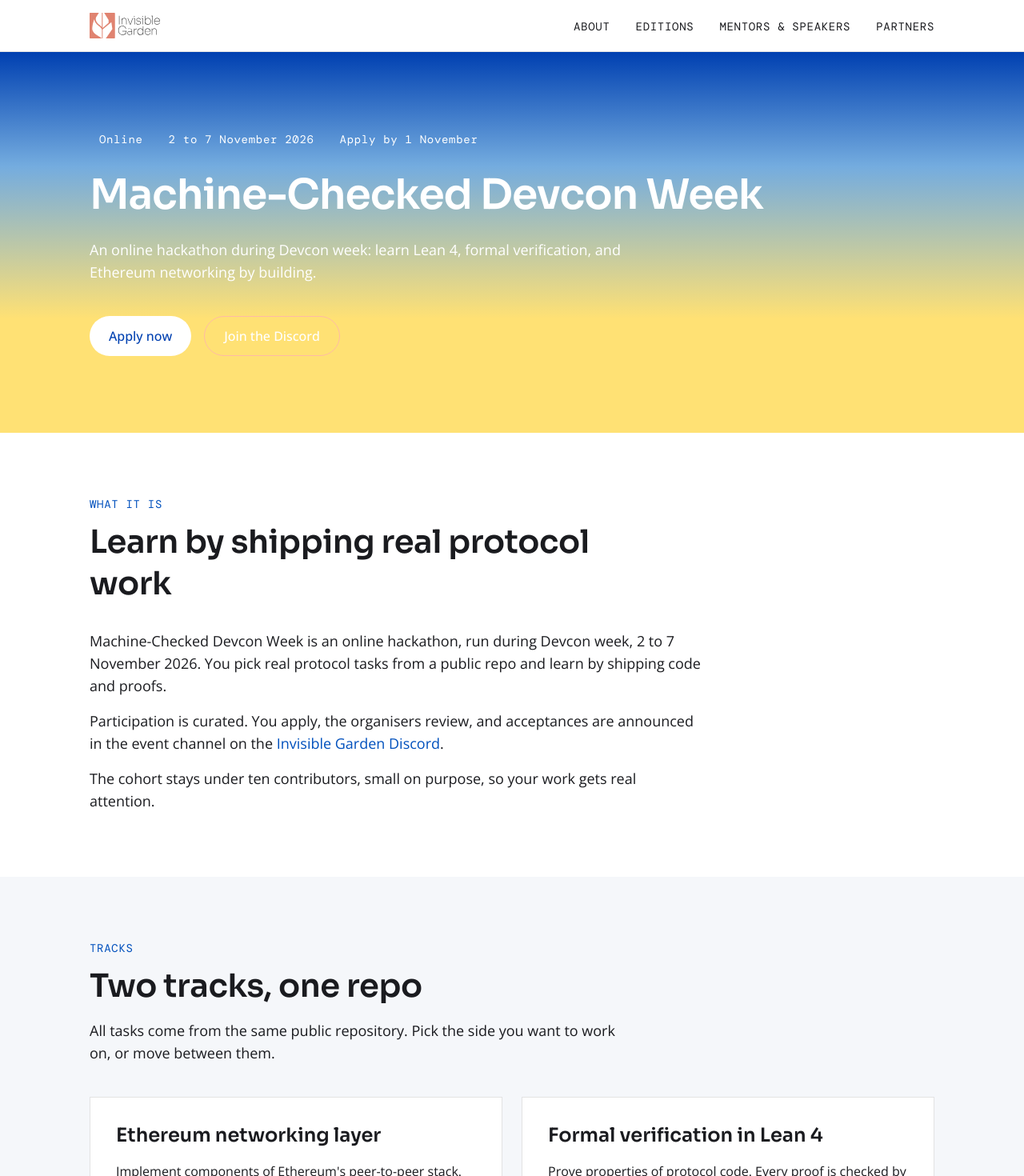
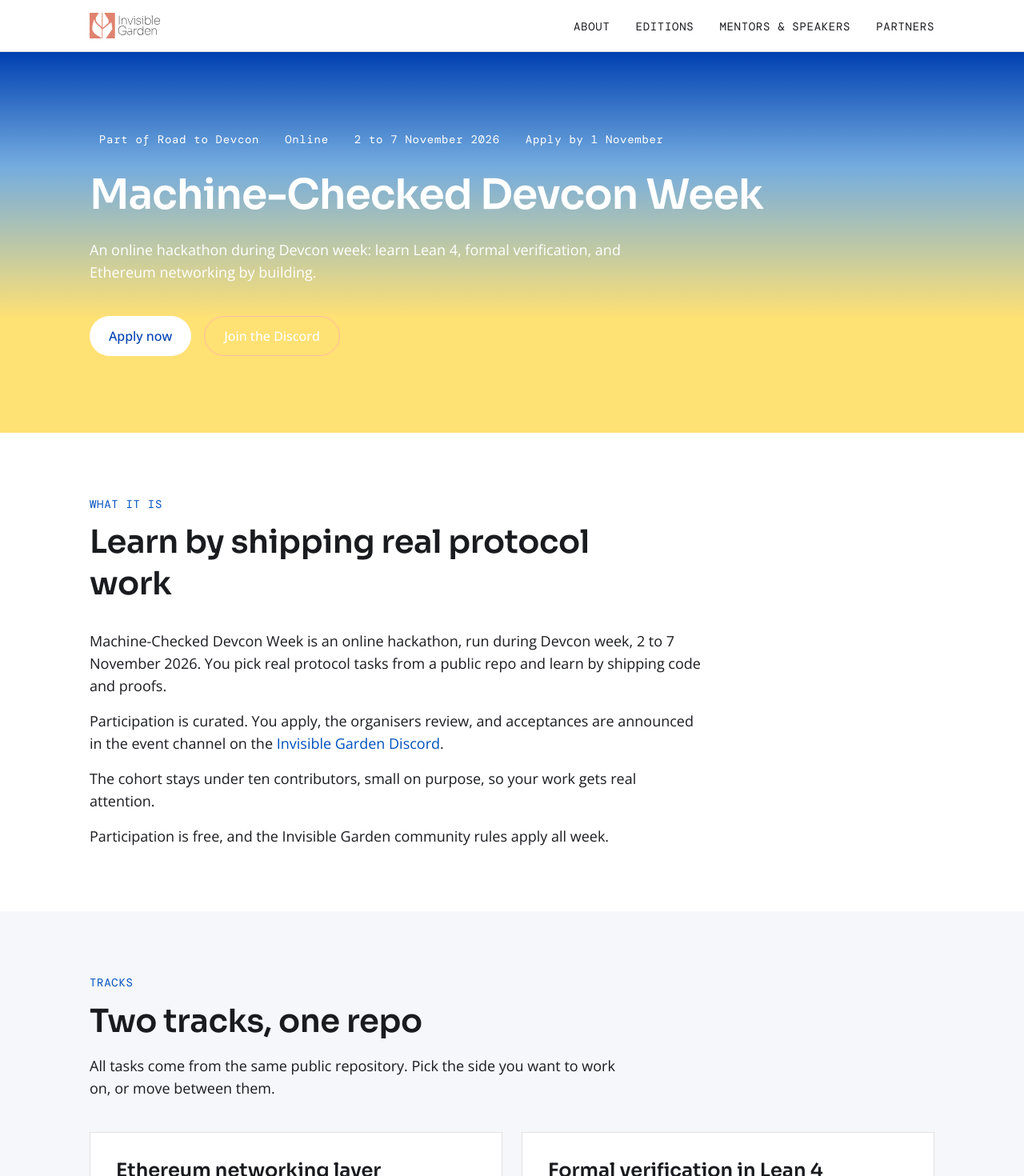
Before and after one commit to invisible-garden/website, a Next.js app: page /machine-checked-devcon in a window 1280 px wide. Shown: the top 1470 px of the page at 80% size. Built offline with nearby package versions, Linux system fonts and the light colour scheme; no server answers.

Commit message:
Add Road to Devcon, free participation and community rules to the hackathon page
Decided with Leo after the first draft: the Devcon name carry is
authorised and Road to Devcon goes prominent, participation is free,
the IG community rules apply. Judges stay unnamed for now.

```diff
--- a/app/machine-checked-devcon/page.tsx
+++ b/app/machine-checked-devcon/page.tsx
@@ -15,10 +15,14 @@ import { siteConfig } from "@/lib/site-config";
  * Draft stage, decided with Leo 2026-10-26: the page ships unlinked. No nav
  * entry, no homepage section, no sitemap row until the announcement.
  *
- * Held from the brief, open questions section 6, do not add without deciding:
- * the Road to Devcon support line (mechanism unconfirmed), named judges and
- * mentors, a fee statement, a time-commitment expectation, and the "Devcon"
- * name carry itself, which waits on the Devcon organisation's OK.
+ * Decided with Leo 2026-10-26, after the first draft: the "Devcon" name
+ * carry is authorised, the Road to Devcon support is confirmed and goes in
+ * the hero and the organisers section, participation is free, the IG
+ * community rules apply, and the "apply" vocabulary is right for this page
+ * even though the main site bans it as a flow. Still open: judges and
+ * mentors stay unnamed until confirmed, the fee question is settled (free)
+ * but the time-commitment expectation is not, and the page enters the
+ * sitemap only when Leo says the link is public.
  */
 
 /** Facts from the brief's table, section 3. Nothing else is a fact. */
@@ -133,6 +137,9 @@ export default function MachineCheckedDevconPage() {
         <Container>
           <div className="flex flex-wrap gap-2">
             <Chip tone="outline" className="border-white/60 text-white">
+              Part of Road to Devcon
+            </Chip>
+            <Chip tone="outline" className="border-white/60 text-white">
               Online
             </Chip>
             <Chip tone="outline" className="border-white/60 text-white">
@@ -181,6 +188,10 @@ export default function MachineCheckedDevconPage() {
           <p>
             The cohort stays under ten contributors, small on purpose, so your
             work gets real attention.
+          </p>
+          <p>
+            Participation is free, and the Invisible Garden community rules
+            apply all week.
           </p>
         </div>
       </Section>
@@ -313,6 +324,10 @@ export default function MachineCheckedDevconPage() {
             and Buenos Aires in 2025.
           </p>
           <p>EthPadThai is the community partner of the week.</p>
+          <p>
+            The week is part of Road to Devcon, supported by the Devcon
+            organisation.
+          </p>
           <p>The tasks live in the Etheorem project&apos;s leanp2p repo.</p>
         </div>
       </Section>
```
